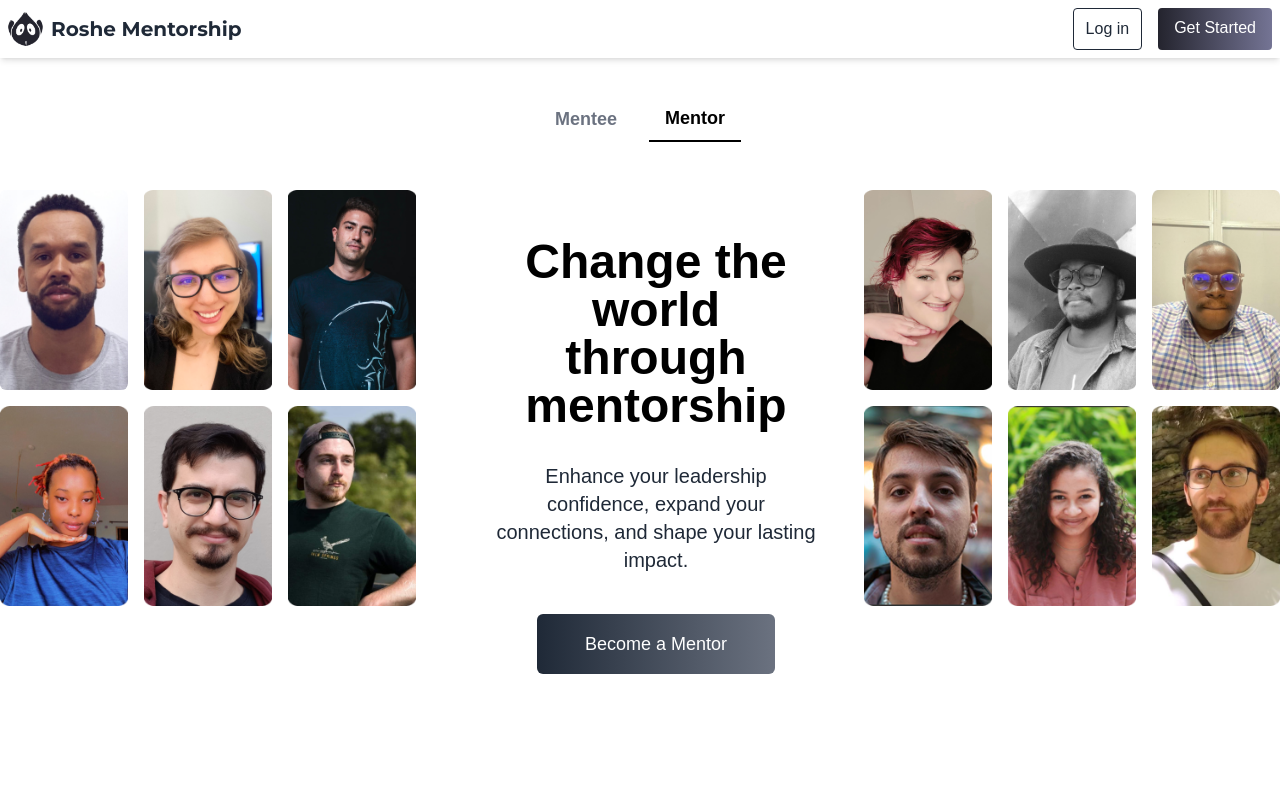
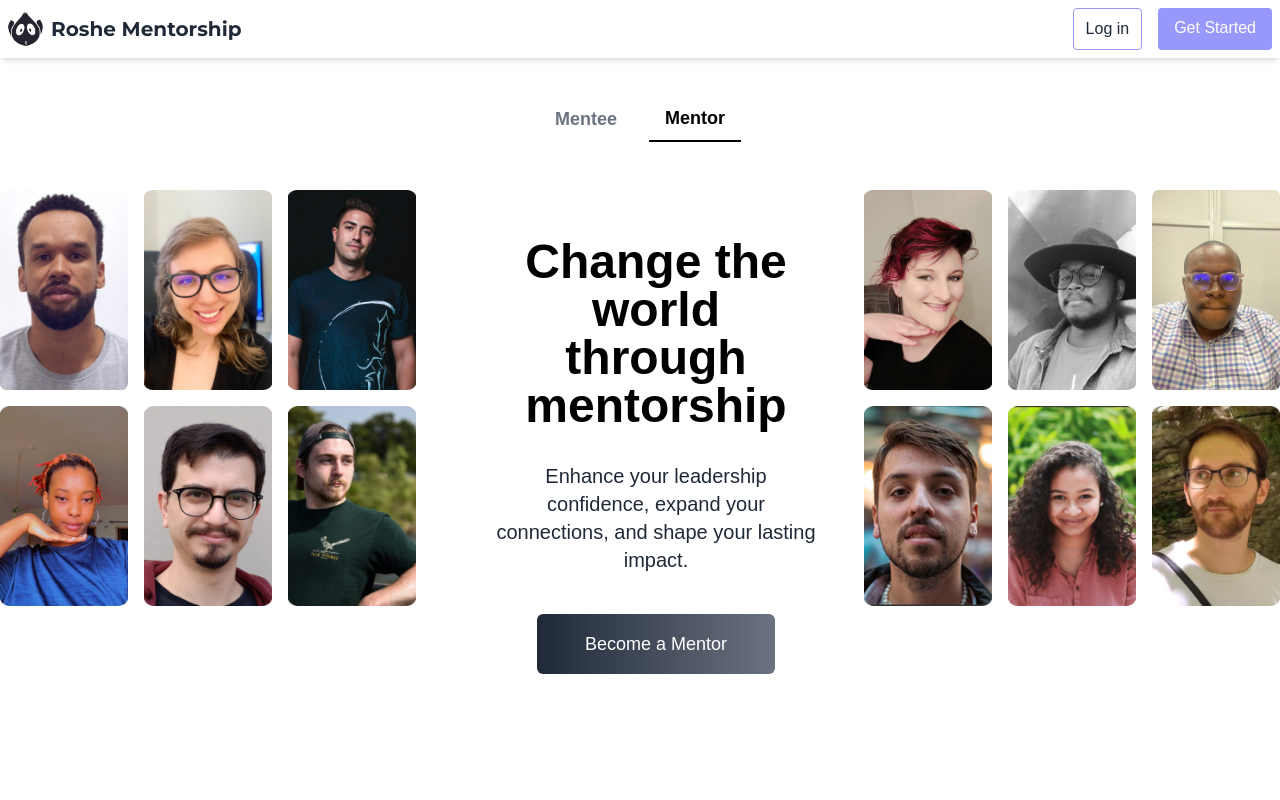
Before and after one commit to Roshe-Mentors/new_roshe, a Next.js app: page / in a window 1280 px wide. Shown: the top 800 px of the page. Built offline with nearby package versions, Linux system fonts and the light colour scheme.

Commit message:
Feat: update Navbar button styles for improved visibility and consistency

```diff
--- a/src/components/Navbar.tsx
+++ b/src/components/Navbar.tsx
@@ -29,7 +29,10 @@ const Navbar: React.FC = () => {
         {/* Desktop Buttons */}
         <div className="hidden md:flex space-x-4">
           <Link legacyBehavior href="/signIn">
-            <a className="px-3 py-2 border text-gray-800 border-gray-800 rounded hover:bg-gray-100 transition">
+            <a className="px-3 py-2 border text-gray-800 rounded hover:bg-gray-100 transition"
+               style={{
+                 borderColor: "#9898FA"
+               }}>
               Log in
             </a>
           </Link>
@@ -37,8 +40,7 @@ const Navbar: React.FC = () => {
             <a
               className="px-4 py-2 rounded bg-gradient-to-r from-gray-800 to-gray-500 text-white hover:opacity-90 transition"
               style={{
-                background:
-                  "linear-gradient(90.15deg, #24242E 0.13%, #747494 99.87%)",
+                background: "#9898FA",
               }}
             >
               Get Started
```
